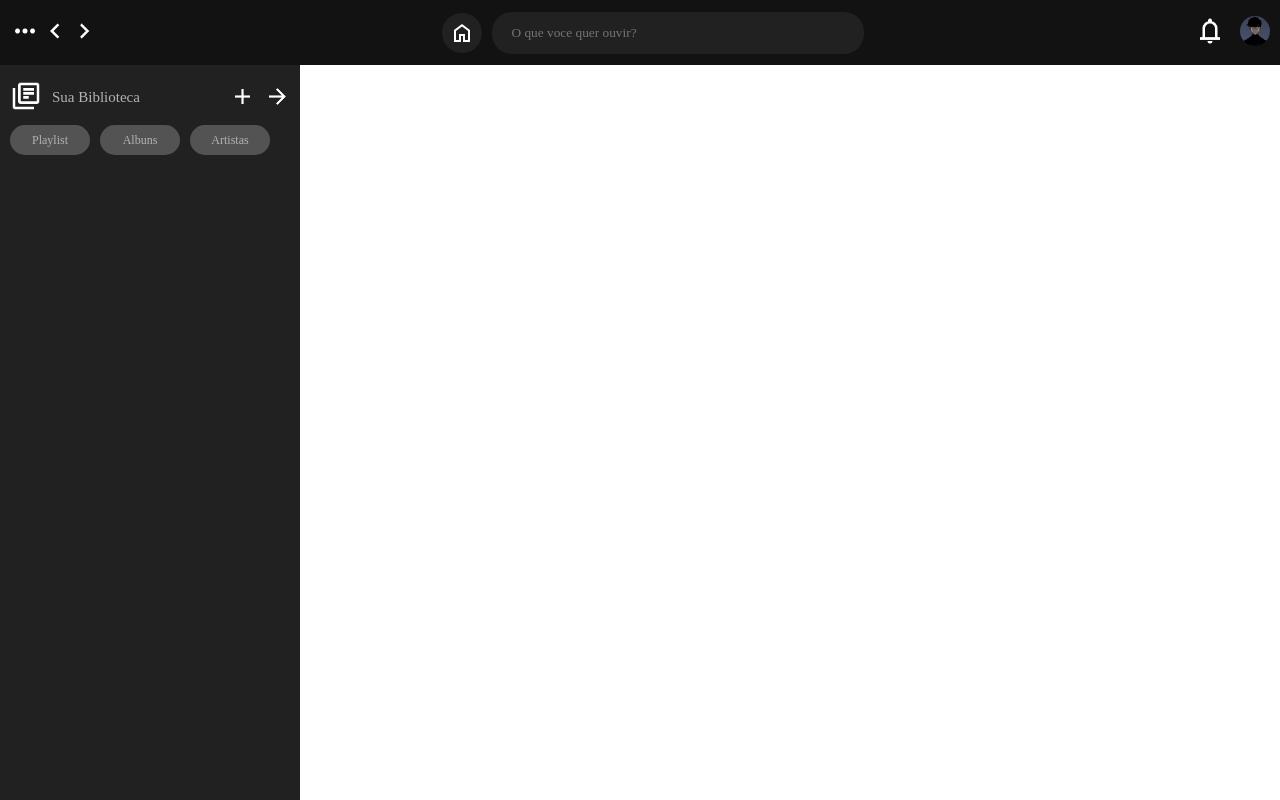
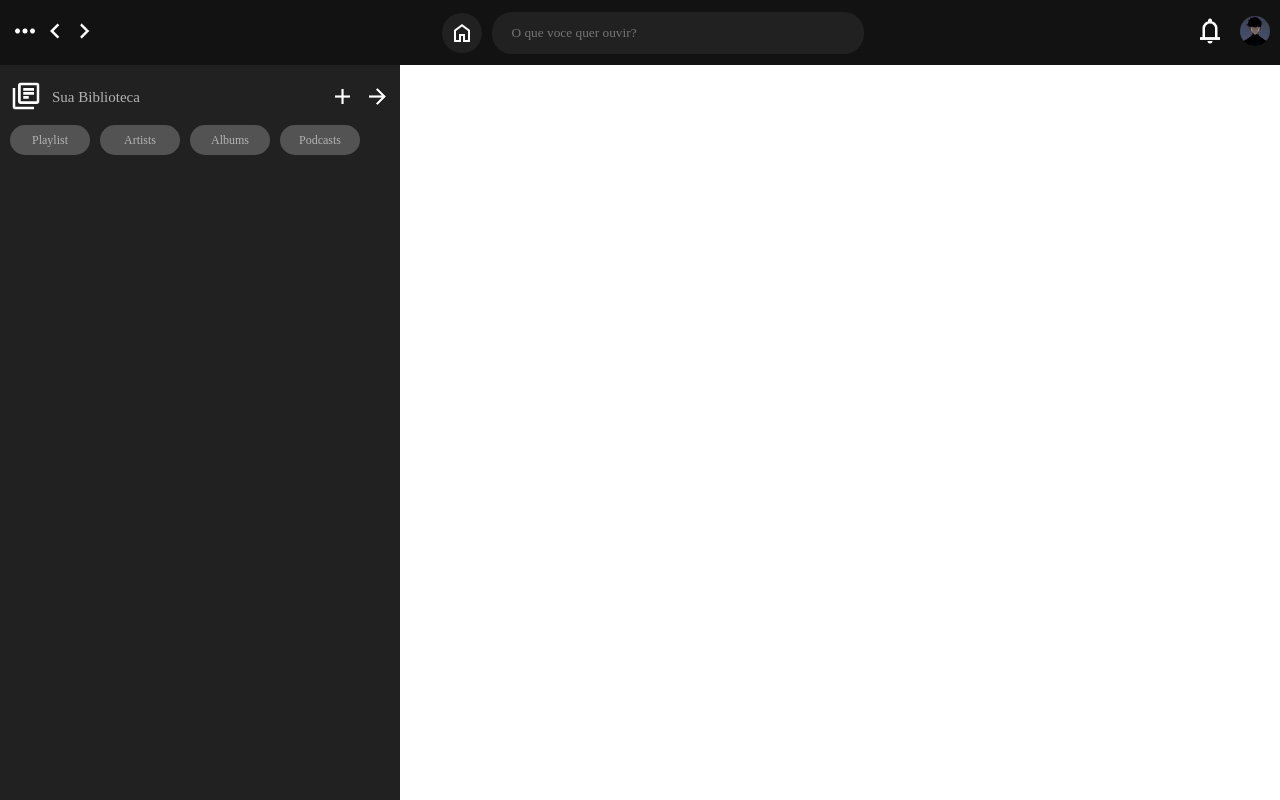
Before and after one commit to RenanCruz7/spot-clone, an Angular app: page / in a window 1280 px wide. Built offline with nearby package versions, Linux system fonts and the light colour scheme.

Commit message:
Renderizando botões baseado em lista

```diff
--- a/src/app/components/sidebar/sidebar.component.html
+++ b/src/app/components/sidebar/sidebar.component.html
@@ -16,9 +16,8 @@
         </div>
     </div>
     <div class="optionsContainer">
-        <button class="roudedButton">Playlist</button>
-        <button class="roudedButton">Albuns</button>
-        <button class="roudedButton">Artistas</button>
+        @for (item of lista; track item){
+            <button class="roudedButton">{{item}}</button>
+        }
     </div>
-
 </div>
--- a/src/app/components/sidebar/sidebar.component.scss
+++ b/src/app/components/sidebar/sidebar.component.scss
@@ -1,6 +1,6 @@
 .sidebar{
     height: 100%;
-    width: 300px;
+    width: 400px;
     background-color: #212121;
     position: fixed;
 }
--- a/src/app/components/sidebar/sidebar.component.ts
+++ b/src/app/components/sidebar/sidebar.component.ts
@@ -8,5 +8,6 @@ import { Component } from '@angular/core';
   styleUrl: './sidebar.component.scss'
 })
 export class SidebarComponent {
-
+  lista = ["Playlist", "Artists", "Albums", "Podcasts"];
+  constructor() { }
 }
```
